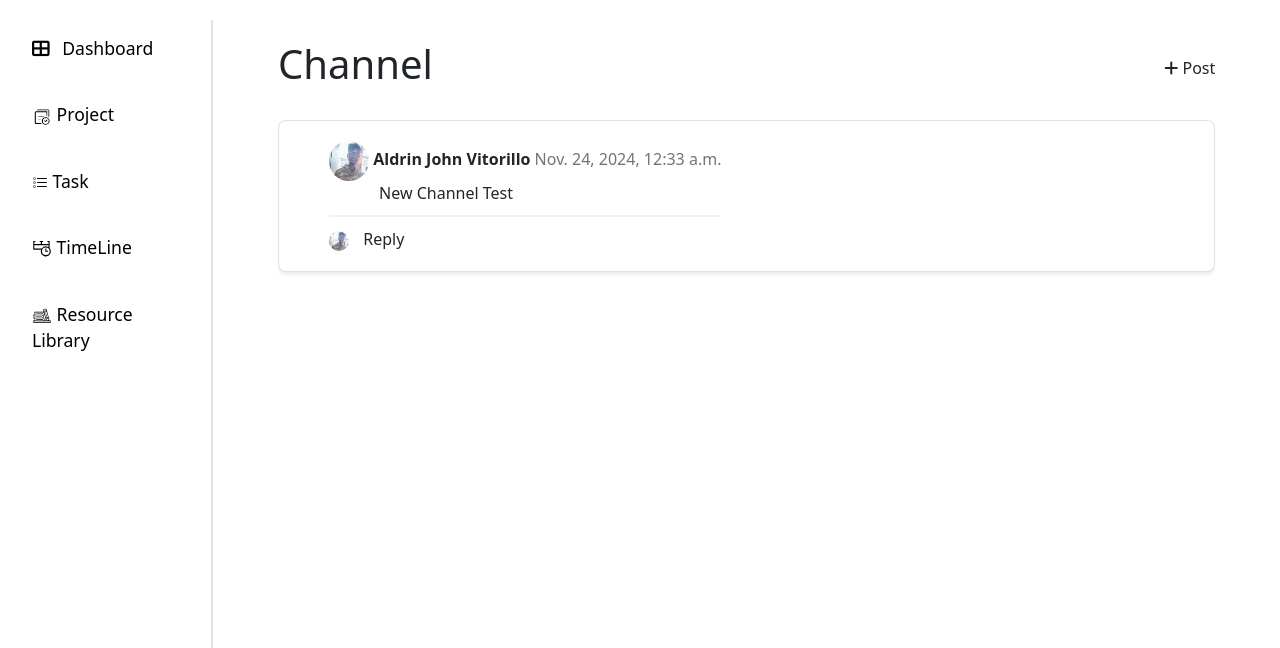
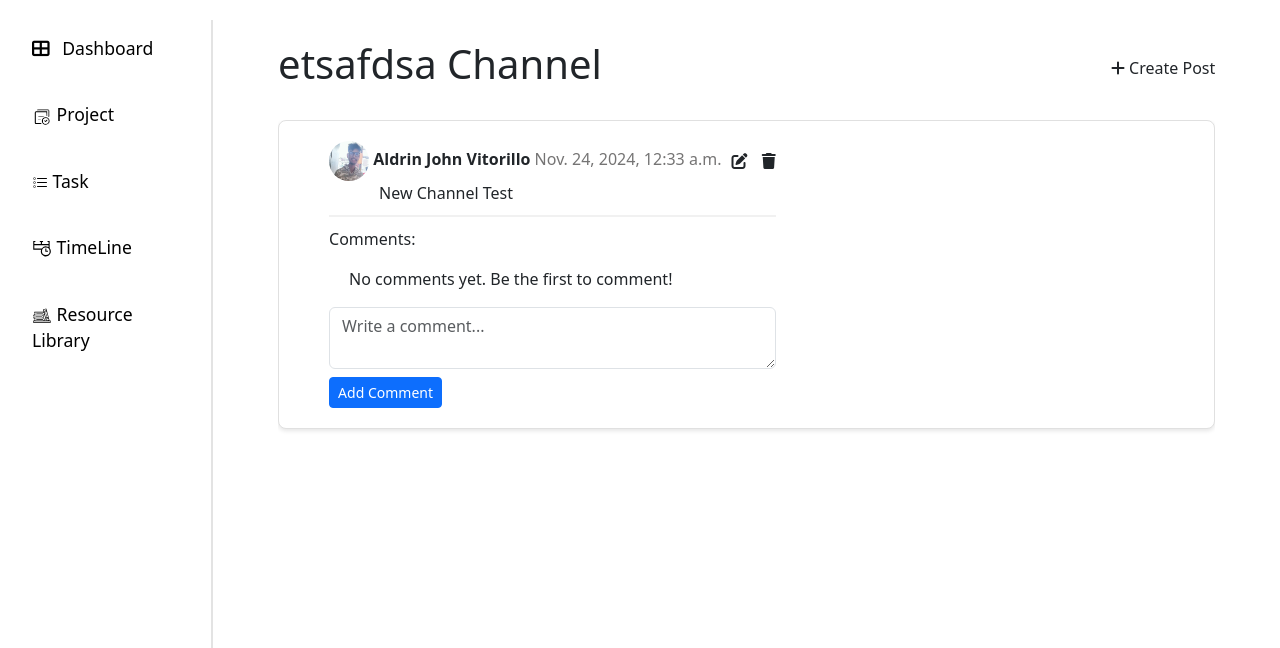
Before and after one commit to Sting421/PROJEXCELLENCE, a Django app: page /blogpost/2 in a window 1280 px wide. Shown: the part 110-758 px from the top of the page. Run offline with Django 5.2, Linux system fonts and the light colour scheme; a user stored in the database is signed in; data comes from the database, SQL or seed files in the repository; both versions use the stored data as it was after the commit; some libraries are stand-ins or nearby versions.

Commit message:
added comment for channel posting

```diff
--- a/PROJEXCELLENCE/api/models.py
+++ b/PROJEXCELLENCE/api/models.py
@@ -190,8 +190,7 @@ class Comments(models.Model):
     project = models.ForeignKey('Project', on_delete=models.CASCADE)
     text_comment = models.TextField()
 
-    def __str__(self):
-        return self.filename
+
 
 
 class Resources(models.Model):
--- a/PROJEXCELLENCE/api/templates/BlogPost.html
+++ b/PROJEXCELLENCE/api/templates/BlogPost.html
@@ -28,6 +28,7 @@
     .task-content{
         display:flex;
         align-items: center;
+        justify-content: space-between;
     }
     .task-item {
         background-color: #ffffff;
@@ -49,28 +50,110 @@
 {% block content %}
 <div class="page-container">
     <div class="d-flex justify-content-between align-items-center mb-4">
-        <h1>Channel</h1>
+        <h1>{{project.project_name}} <span style="font-weight: 200;">Channel</span></h1>
         <div class="add-task" data-bs-toggle="modal" data-bs-target="#addBlogModal">
-            <i class="fas fa-plus mr-2"></i> Post
+            <i class="fas fa-plus mr-2"></i> Create Post
         </div>
     </div>
     <div id="tasks-list">
         {% for blog in blogs %}
-        <div class="task-item ">
-            <div class="task-content">
-                <div>
-                    <div class="task-title" style="align-items: center;">
-                        <span style="font-weight: 600;"> <img class="avatar" src="{{blog.posted_by.profile_path.url }}" width="40px" height="40px" style="border-radius: 50%;" ></span>
-                        <span style="font-weight: 600;">{{ blog.posted_by.first_name|capfirst}} {{blog.posted_by.last_name|capfirst }} </span>
-                        <span style="font-weight: 300; color: rgb(117, 116, 116);">{{ blog.time_posted}}</span>
+        <div class="task-item " >
+            <div class="task-content ">
+                <div class=>
+                    <div class="task-title" style="display: flex; flex-direction: row;  align-items: center; justify-content: space-between;">
+                       <span>
+                            <img class="avatar" src="{{ blog.posted_by.profile_path.url }}" width="40px" height="40px" style="border-radius: 50%; font-weight: 600;">
+                            <span style="font-weight: 600;">{{ blog.posted_by.first_name|capfirst }} {{ blog.posted_by.last_name|capfirst }}</span>
+                            <span style="font-weight: 300; color: rgb(117, 116, 116);">{{ blog.time_posted }}</span>
+                       </span>
+
+                        <span>
+                            {% if blog.posted_by == request.user %}
+                                <i class="fas fa-edit" class="btn btn-sm btn-link text-primary" data-bs-toggle="modal" data-bs-target="#editBlogModal-{{ blog.id }}" style="padding: 10px;"></i>
+                                <i class="fas fa-trash"  data-bs-toggle="modal" data-bs-target="#deleteBlogModal-{{ blog.id }}"></i>
+                            {% endif %}
+                        </span>
+
                     </div>
-                    <div class="task-title" style="margin-left: 50px;">{{ blog.message}}</div>
+                    <div class="task-title" style="margin-left: 50px;">{{ blog.message }}</div>
 
                     <hr style="border: 1px solid rgb(200, 200, 200); margin: 10px 0;">
+                     <!-- Comments Section -->
+                        <p>Comments:</p>
+                        <div style="margin-left: 20px; display: flex; flex-direction: column; flex-wrap:wrap;">
+                            {% for comment in blog.comments_set.all %}
+                                <span>
+                                    <img class="avatar" src="{{ comment.user.profile_path.url }}" width="25px" height="25px" style="border-radius: 50%; font-weight: 600;">
+                                    <strong>{{ comment.user.first_name|capfirst }} {{ comment.user.last_name|capfirst }}:</strong>
+                                    <span style="font-size: small; color: grey;">
+                                    {{ comment.time_posted }}
+                                    </span>
+                                </span>
+                                  <span style="margin-left: 30px;">
+                                    {{ comment.text_comment }}
+                                  </span>
 
+                            {% empty %}
+                                <p>No comments yet. Be the first to comment!</p>
+                            {% endfor %}
+                        </div>
                     <div style="border: top 3px;">
-                       <span><img class="avatar" src="{{ request.user.profile_path.url }}" width="20px" height="20px" style="border-radius: 50%;" ></span>
-                       <span style="margin-left: 10px; padding-top: 20;">Reply</span>
+
+                        <form method="post" action="{% url 'blog_post' project.id %}">
+                            {% csrf_token %}
+                            <input type="hidden" name="add_comment" value="1">
+                            <input type="hidden" name="blog_id" value="{{ blog.id }}">
+                            <div class="form-group">
+                                <textarea name="text_comment" class="form-control" rows="2" placeholder="Write a comment..." required></textarea>
+                            </div>
+                            <button type="submit" class="btn btn-sm btn-primary mt-2">Add Comment</button>
+                        </form>
+
+                    </div>
+                </div>
+            </div>
+        </div>
+
+        <!-- Edit Blog Modal -->
+        <div class="modal fade" id="editBlogModal-{{ blog.id }}" tabindex="-1" aria-labelledby="editBlogModalLabel" aria-hidden="true">
+            <div class="modal-dialog modal-dialog-centered">
+                <div class="modal-content">
+                    <div class="modal-header">
+                        <h5 class="modal-title" id="editBlogModalLabel">Edit Blog Message</h5>
+                        <button type="button" class="btn-close" data-bs-dismiss="modal" aria-label="Close"></button>
+                    </div>
+                    <div class="modal-body">
+                        <form method="post" action="{% url 'blog_post' project.id %}">
+                            {% csrf_token %}
+                            <input type="hidden" name="edit_Post" value="1">
+                            <input type="hidden" name="team_id" value="{{ blog.id }}">
+                            <div class="form-group">
+                                <label for="new_message-{{ blog.id }}">Edit Message</label>
+                                <textarea name="new_message" id="new_message-{{ blog.id }}" class="form-control" rows="4">{{ blog.message }}</textarea>
+                            </div>
+                            <button type="submit" class="btn btn-primary mt-3">Save Changes</button>
+                        </form>
+                    </div>
+                </div>
+            </div>
+        </div>
+         <!-- Delete Blog Modal -->
+        <div class="modal fade" id="deleteBlogModal-{{ blog.id }}" tabindex="-1" aria-labelledby="deleteBlogModalLabel" aria-hidden="true">
+            <div class="modal-dialog modal-dialog-centered">
+                <div class="modal-content">
+                    <div class="modal-header">
+                        <h5 class="modal-title" id="deleteBlogModalLabel">Delete Blog Post</h5>
+                        <button type="button" class="btn-close" data-bs-dismiss="modal" aria-label="Close"></button>
+                    </div>
+                    <div class="modal-body">
+                        <p>Are you sure you want to delete this blog post?</p>
+                        <form method="post" action="{% url 'blog_post' project.id %}">
+                            {% csrf_token %}
+                            <input type="hidden" name="delete_Post" value="1">
+                            <input type="hidden" name="team_id" value="{{ blog.id }}">
+                            <button type="submit" class="btn btn-danger">Delete</button>
+                            <button type="button" class="btn btn-secondary" data-bs-dismiss="modal">Cancel</button>
+                        </form>
                     </div>
                 </div>
             </div>
@@ -97,5 +180,6 @@
                 </div>
             </div>
         </div>
-</div>
+
+
 {% endblock %}
--- a/PROJEXCELLENCE/api/views.py
+++ b/PROJEXCELLENCE/api/views.py
@@ -15,7 +15,7 @@ from django.utils import timezone
 from datetime import datetime, timedelta
 from calendar import monthcalendar, month_name, Calendar
 import pytz
-from .models import Task ,Project, Team, TeamMembership, Resource, BlogPost
+from .models import Task ,Project, Team, TeamMembership, Resource, BlogPost, Comments
 from django.contrib import messages
 from .forms import (
     LoginForm,
@@ -485,22 +485,44 @@ def resource_library(request):
 def blog_list(request, project_id):
     add_blog_form = AddBlogForm()
     project = get_object_or_404(Project, id=project_id)
-    blogs = BlogPost.objects.filter(project = project).order_by("time_posted")
+    blogs = BlogPost.objects.filter(project = project).order_by("-time_posted")
 
 
 
     if request.method == 'POST':
         if 'add_Post' in request.POST:
+            post_id = request.POST.get('team_id')
             add_blog_form = AddBlogForm(request.POST)
             if add_blog_form.is_valid():
                 blog = add_blog_form.save(commit=False)
                 blog.project = project
                 blog.posted_by = request.user
                 blog.save()
-                print("New Blog posted")
+                print("Terminal Confirmation: new Blog posted")
                 messages.success(request, "Blog created successfully!")
                 return redirect('blog_post', project_id=project.id)
 
+        if 'edit_Post' in request.POST:
+            post_id = request.POST.get('team_id')
+            blog = get_object_or_404(BlogPost, id=post_id)
+            new_message = request.POST.get('new_message')
+            blog.message = new_message
+            blog.save()
+            return redirect('blog_post', project_id=project_id)
+
+        if 'delete_Post' in request.POST:
+            post_id = request.POST.get('team_id')
+            blog = get_object_or_404(BlogPost, id=post_id)
+            blog.delete()
+            return redirect('blog_post', project_id=project_id)
+
+        if 'add_comment' in request.POST:
+            blog_id = request.POST.get('blog_id')
+            text_comment = request.POST.get('text_comment')
+            blog = get_object_or_404(BlogPost, id=blog_id)
+            Comments.objects.create(user=request.user, blog=blog, project=project, text_comment=text_comment)
+            messages.success(request, "Comment added successfully!")
+            return redirect('blog_post', project_id=project_id)
 
 
     context = {
```
Also changed, not shown: PROJEXCELLENCE/db.sqlite3. Lines whose indentation alone changed are shown as unchanged.
